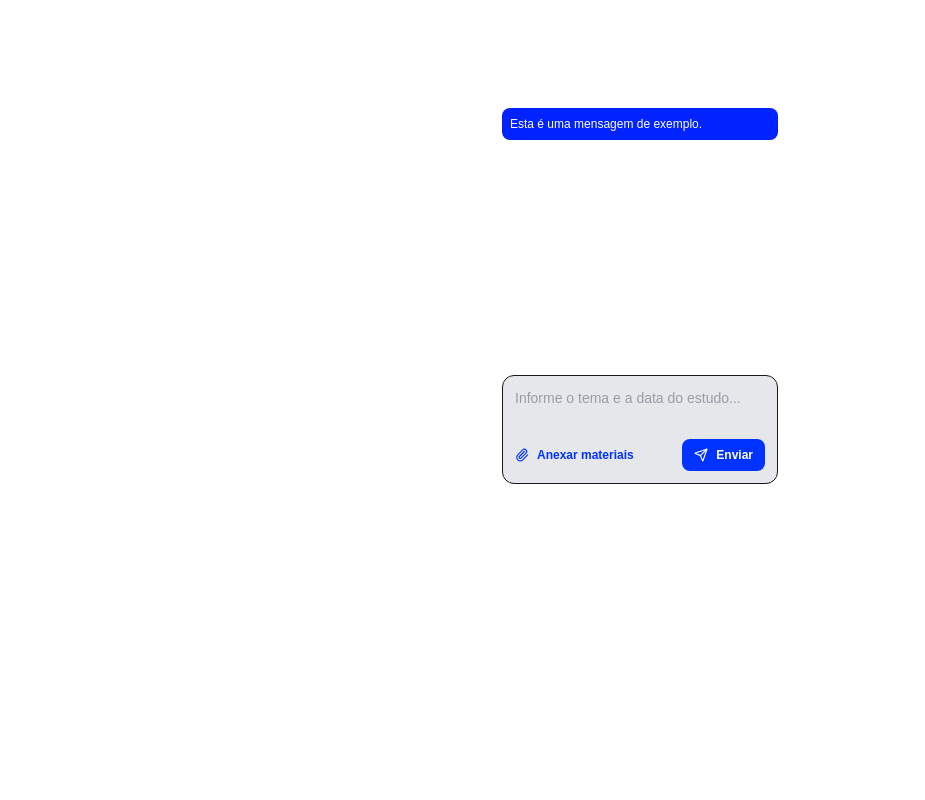
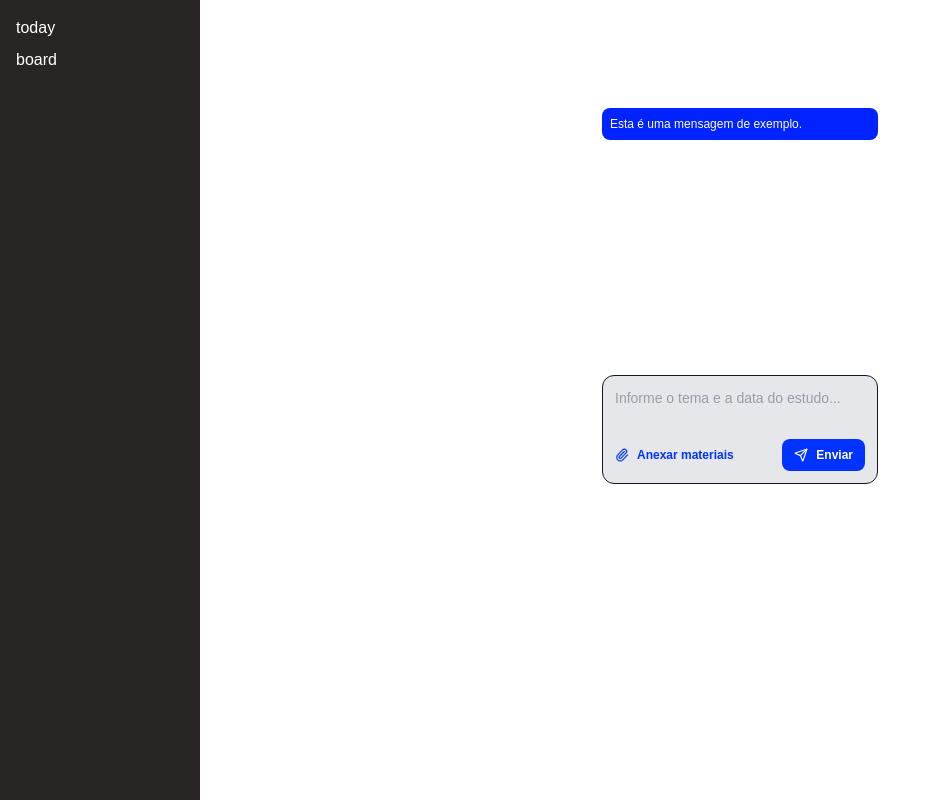
Before and after one commit to kelsmartins/my-projeto-studyo, a Next.js app: page / in a window 1280 px wide. Shown: the whole page, without its empty margins (0-925 px from the left). Built offline with nearby package versions, Linux system fonts and the light colour scheme.

Commit message:
Update layout.tsx

```diff
--- a/src/app/layout.tsx
+++ b/src/app/layout.tsx
@@ -1,6 +1,7 @@
 import type { Metadata } from "next";
 import { Geist, Geist_Mono } from "next/font/google";
 import "./globals.css";
+import NavBar from "../components/navbar/NavBar";
 
 const geistSans = Geist({
   variable: "--font-geist-sans",
@@ -23,11 +24,15 @@ export default function RootLayout({
   children: React.ReactNode;
 }>) {
   return (
-    <html
-      lang="en"
-      className={`${geistSans.variable} ${geistMono.variable} h-full antialiased`}
-    >
-      <body className="min-h-full flex flex-col">{children}</body>
+    <html lang="pt-BR">
+      <body className={`${geistSans.variable} ${geistMono.variable} antialiased`}>
+        <div className="flex min-h-screen">
+          <NavBar />
+          <main className="flex-1 h-screen min-h-0 overflow-y-auto no-scrollbar">
+            {children}
+          </main>
+        </div>
+      </body>
     </html>
   );
 }
```
